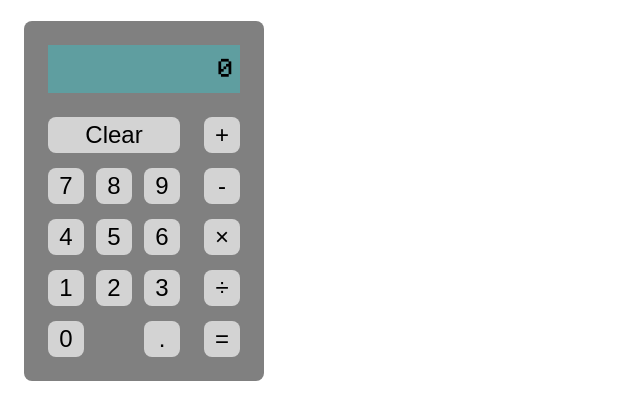
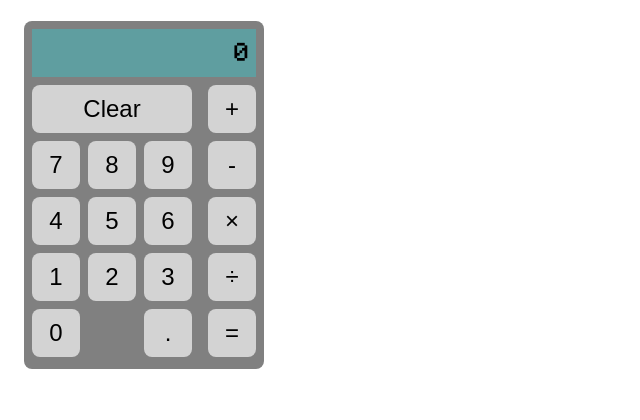
Before and after one commit to scorbiclife/odin-calculator, a plain HTML site: page index.html in a window 1280 px wide. Shown: the part 64-484 px from the top of the page, without its empty margins (0-640 px from the left). Drawn offline with Linux system fonts and the light colour scheme.

Commit message:
feat(css): make buttons larger for better visuals

```diff
--- a/index.css
+++ b/index.css
@@ -18,6 +18,7 @@ h1 {
 
 .calculator {
   width: 240px;
+  height: 348px;
 
   margin: 24px;
 
@@ -25,10 +26,11 @@ h1 {
   flex-flow: row wrap;
 
   align-content: start;
-  justify-items: space-between;
+  justify-content: space-between;
+  align-items: stretch;
 
-  padding: 24px;
-  gap: 24px;
+  padding: 8px;
+  gap: 8px;
 
   background-color: gray;
   border-radius: 8px;
@@ -41,7 +43,7 @@ h1 {
 }
 
 .calculator-left {
-  flex: 1 1 0;
+  flex: 0 0 160px;
   height: 240px;
 }
 
@@ -56,13 +58,12 @@ h1 {
   display: flex;
   flex-flow: row wrap;
 
-  justify-content: space-between;
-  align-content: space-between;
+  gap: 8px;
 }
 
 .calculator-button {
-  width: 36px;
-  height: 36px;
+  width: 48px;
+  height: 48px;
 }
 
 .calculator-full-row {
```
